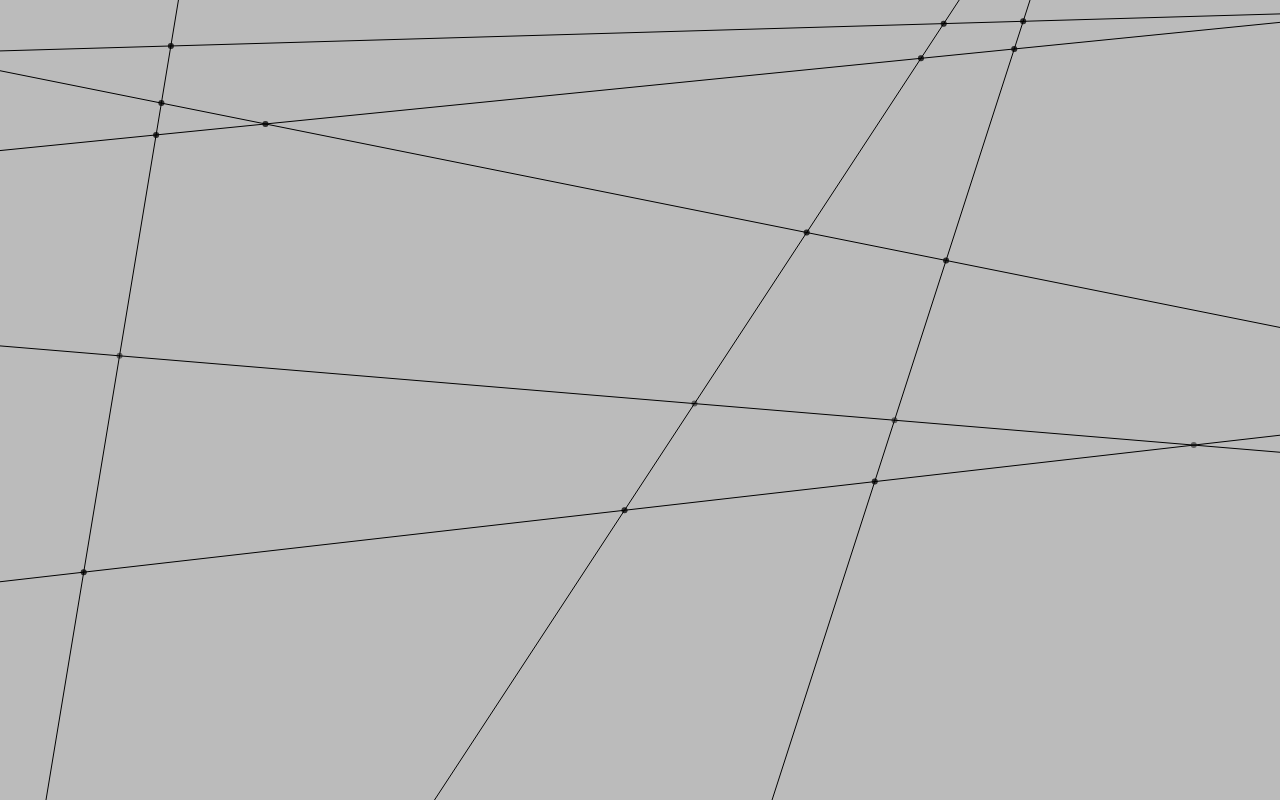
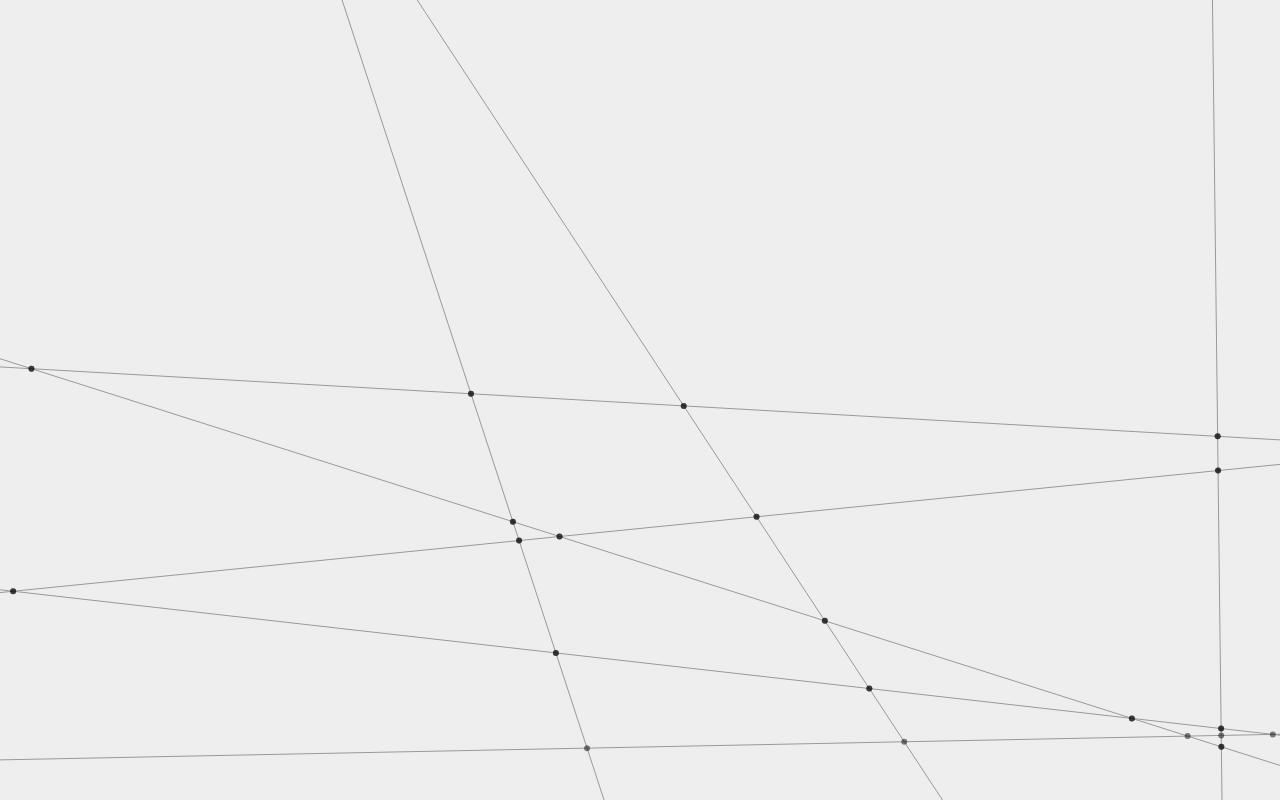
Before and after one commit to huaibaomengxiang/huaibaomengxiang.github.io, a plain HTML site: page page/example/line.html in a window 1280 px wide. Drawn offline with Linux system fonts and the light colour scheme.

Commit message:
modify line velocity

```diff
--- a/page/example/line.html
+++ b/page/example/line.html
@@ -23,7 +23,7 @@
         position: absolute;
         left:0;
         top:0;
-        background: #bbb;
+        background: #eee;
     }
 </style>
 <body>
@@ -67,10 +67,10 @@
             this.b=-this.y
         }
         this.speed={
-            x:5,
-            endx:5,
-            y:5,
-            endy:5,
+            x:1,
+            endx:1,
+            y:1,
+            endy:1,
         }
         this.panit=function(){
             ctx.beginPath()
@@ -81,7 +81,7 @@
                 ctx.moveTo(0,this.y)
                 ctx.lineTo(c.width,this.endy)
             }
-            ctx.strokeStyle="black"
+            ctx.strokeStyle="#999"
             ctx.stroke()
         }
         this.step=function () {
```
